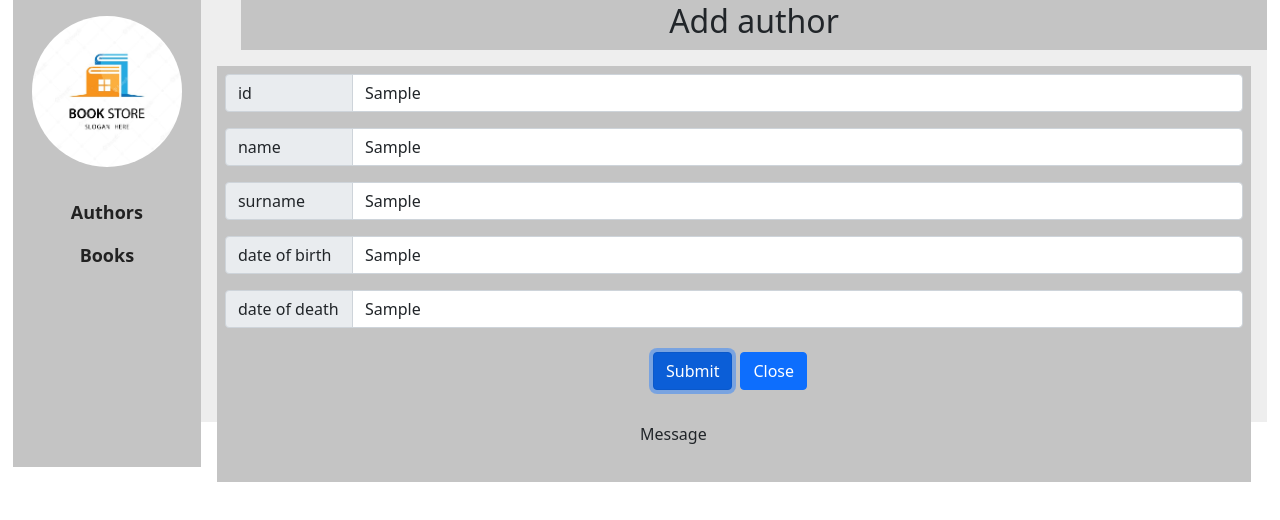
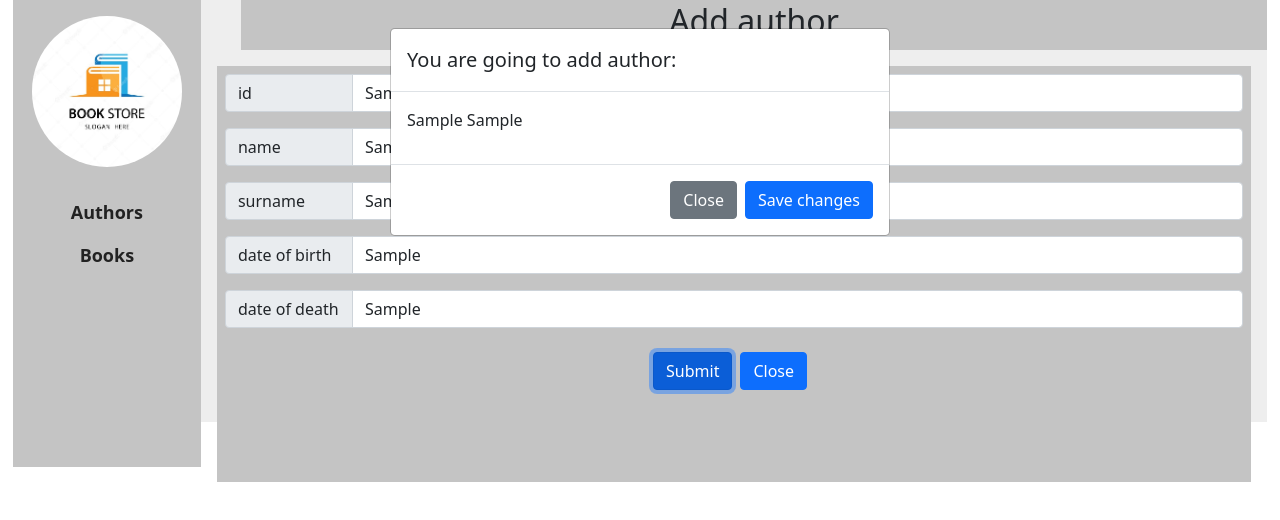
Before and after one commit to Vovan1608/lib-app, a React (Create React App) app in the folder lib-app/: page /add in a window 1280 px wide. Both pictures are taken after typing "Sample", "Sample", "Sample", "Sample", "Sample" into the empty fields and a click on the input "Submit". Shown: the top 520 px of the page. Built offline with nearby package versions, Linux system fonts and the light colour scheme; no server answers.

Commit message:
added ModalRender

```diff
--- a/lib-app/src/components/Add/Add.js
+++ b/lib-app/src/components/Add/Add.js
@@ -1,19 +1,33 @@
-import React from "react";
+import React, {useState} from "react";
 
 import Header from "../common/Header/Header";
 import Form from "../common/Form/Form";
-import ModalRenderer from "../common/Modal/ModalRender";
+import ModalRenderer from "../common/ModalRender/ModalRender";
 
 const Add = () => {
+	const initialData = {
+		isOpen: false,
+		title: '',
+		body: '',
+		info: {}
+	}
+
+	const [data, setData] = useState(initialData);
+
 	return (
 		<>
 			<Header page="Add author" />
 			<main className="main">
-				<Form buttons_type="Submit" />
+				<Form
+					buttons_type="Submit"
+					setData={setData}
+					data={data}
+				/>
 			</main>
-			<div style={{ position: 'relative', left: 100 }}>
-				<ModalRenderer />
-			</div>
+			<ModalRenderer
+				setData={setData}
+				data={data}
+			/>
 		</>
 	);
 }
--- a/lib-app/src/components/common/Form/Form.js
+++ b/lib-app/src/components/common/Form/Form.js
@@ -1,10 +1,9 @@
-import React, { useState, useEffect, useReducer } from "react";
+import React, { useState } from "react";
 import { Link } from "react-router-dom";
 
 import Input from "./Input/Input";
-import { postAxios } from "../../../server/api";
 
-const Form = ({buttons_type}) => {
+const Form = ({buttons_type, setData, data}) => {
 	const initialInfo = {
 		id: '',
 		name: '',
@@ -17,12 +16,12 @@ const Form = ({buttons_type}) => {
 
 	const handleSubmit = e => {
 		e.preventDefault();
-
-		if (buttons_type === 'Submit') {
-			postAxios('authors', info);
-		}
+		data['isOpen'] = true;
+		data['title'] = 'You are going to add author:';
+		data['body'] = `${info.name} ${info.surname}`;
+		data['info'] = info;
+		setData({...data});
 	}
-
 
 	return (
 		<form onSubmit={handleSubmit}>
--- a/lib-app/src/components/common/Modal/Modal.js
+++ /dev/null
@@ -1,11 +0,0 @@
-import React from "react";
-
-function Modal() {
-  return (
-		<div style={{ position: 'absolute', left: '50%'}}>
-			Message
-		</div>
-  );
-}
-
-export default Modal;
--- /dev/null
+++ b/lib-app/src/components/common/ModalRender/Modal/Modal.js
@@ -0,0 +1,57 @@
+import React from "react";
+
+import { postAxios } from "../../../../server/api";
+
+const Modal = ({data, setData}) => {
+
+	const handleClose = e => {
+		setData(false);
+	}
+
+	const handleSave = e => {
+		postAxios('authors', data.info).then(res => {
+
+		});
+		setData(false);
+	}
+
+  return (
+		<>
+			{data.isOpen &&
+				<div>
+					<div className="modal" style={{display: 'block'}}>
+						<div className="modal-dialog">
+							<div className="modal-content">
+								<div className="modal-header">
+									<h5 className="modal-title">{data.title}</h5>
+								</div>
+								<div className="modal-body">
+									<p>{data.body}</p>
+								</div>
+								<div className="modal-footer">
+									<button
+										type="button"
+										className="btn btn-secondary"
+										data-bs-dismiss="modal"
+										onClick={handleClose}
+									>
+										Close
+									</button>
+									<button
+										type="button"
+										className="btn btn-primary"
+										onClick={handleSave}
+									>
+										Save changes
+									</button>
+								</div>
+							</div>
+						</div>
+					</div>
+				</div>
+			}
+		</>
+  );
+}
+
+export default Modal;
--- a/lib-app/src/components/common/Modal/ModalRender.js
+++ b/lib-app/src/components/common/ModalRender/ModalRender.js
@@ -1,12 +1,15 @@
 import React from "react";
 import ReactDOM from "react-dom";
 
-import Modal from "./Modal";
+import Modal from "./Modal/Modal";
 
-function ModalRenderer() {
+const ModalRenderer = ({data, setData}) => {
   return (
 		ReactDOM.createPortal(
-			<Modal />,
+			<Modal
+				data={data}
+				setData={setData}
+			/>,
 			document.body
 		)
   );
```
Also changed, not shown: lib-app/src/components/common/SuccessPopUp/SuccessPopUp.js (added, +15 -0 lines), 1 other file (tests, documents, lock files or other folders).
